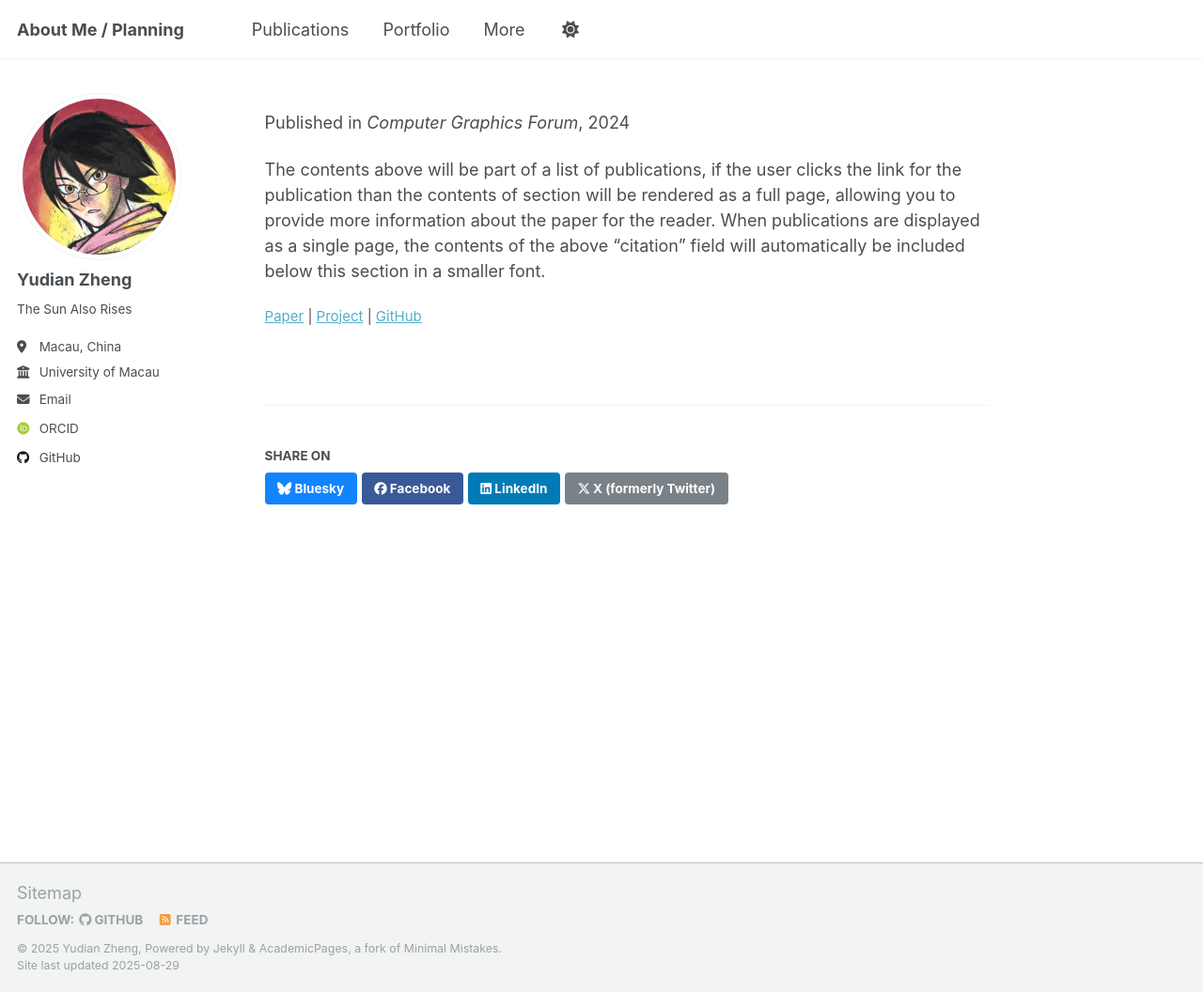
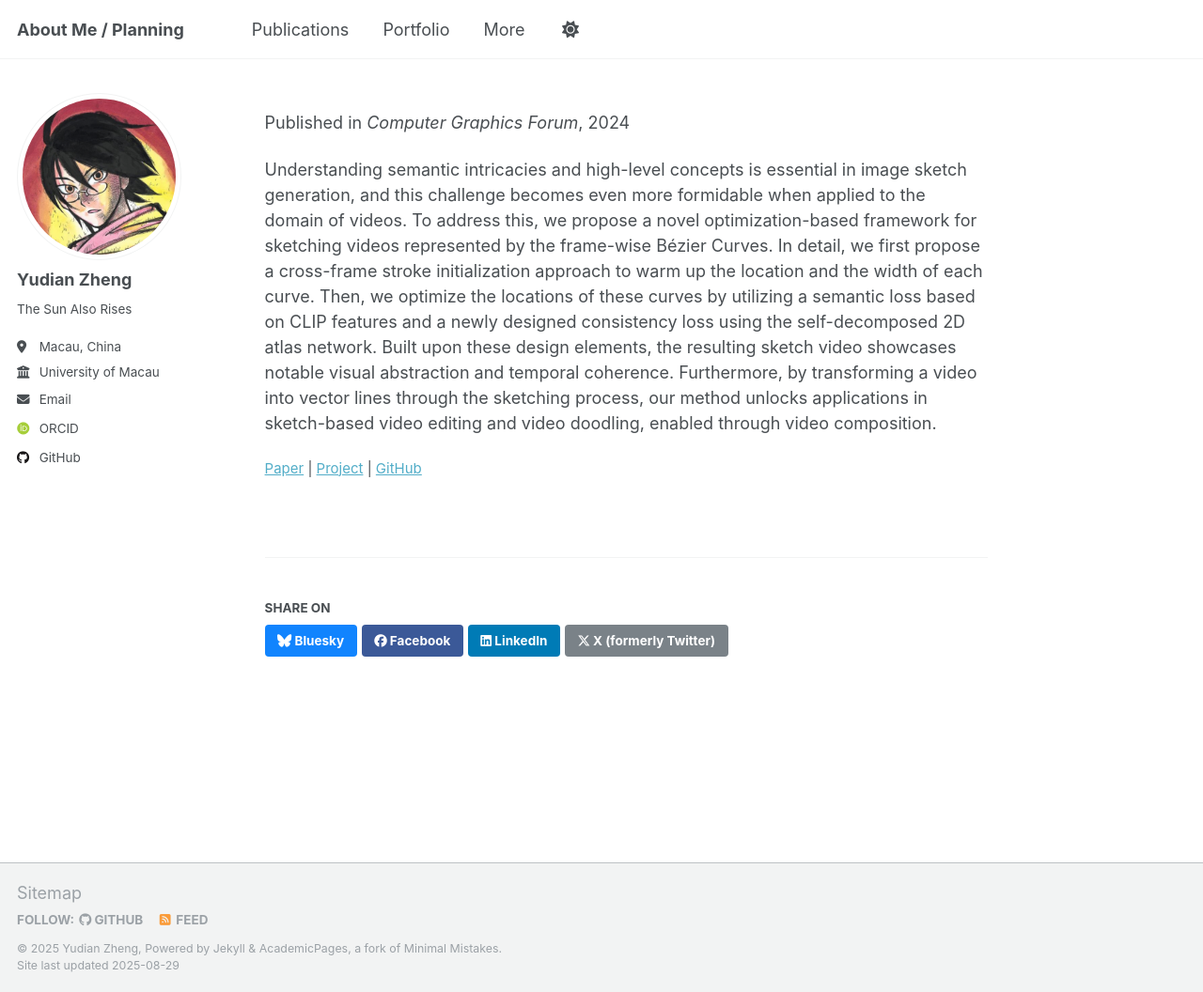
Before and after one commit to yudianzheng/yudianzheng.github.io, a Jekyll site: the page built from _publications/2009-10-01-paper-title-number-1.md, in a window 1280 px wide and 1056 px high. Shown: the whole window at 94% size. Built offline with Jekyll 4.4.1, drawn with Linux system fonts in a browser that asks for light colours; some web fonts are replaced; a script that is not in the unit is left out.

Commit message:
update publications

```diff
--- a/_publications/2009-10-01-paper-title-number-1.md
+++ b/_publications/2009-10-01-paper-title-number-1.md
@@ -13,4 +13,4 @@
 # bibtexurl: 'http://academicpages.github.io/files/bibtex1.bib'
 # citation: 'Your Name, You. (2009). &quot;Paper Title Number 1.&quot; <i>Journal 1</i>. 1(1).'
 ---
-The contents above will be part of a list of publications, if the user clicks the link for the publication than the contents of section will be rendered as a full page, allowing you to provide more information about the paper for the reader. When publications are displayed as a single page, the contents of the above "citation" field will automatically be included below this section in a smaller font.
+Understanding semantic intricacies and high-level concepts is essential in image sketch generation, and this challenge becomes even more formidable when applied to the domain of videos. To address this, we propose a novel optimization-based framework for sketching videos represented by the frame-wise Bézier Curves. In detail, we first propose a cross-frame stroke initialization approach to warm up the location and the width of each curve. Then, we optimize the locations of these curves by utilizing a semantic loss based on CLIP features and a newly designed consistency loss using the self-decomposed 2D atlas network. Built upon these design elements, the resulting sketch video showcases notable visual abstraction and temporal coherence. Furthermore, by transforming a video into vector lines through the sketching process, our method unlocks applications in sketch-based video editing and video doodling, enabled through video composition.
```
Also changed, not shown: other parts of _publications/2009-10-01-paper-title-number-1.md (+1 -1 lines).
